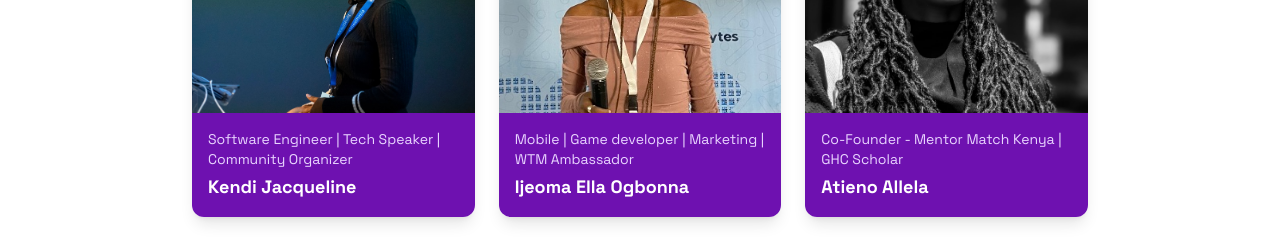
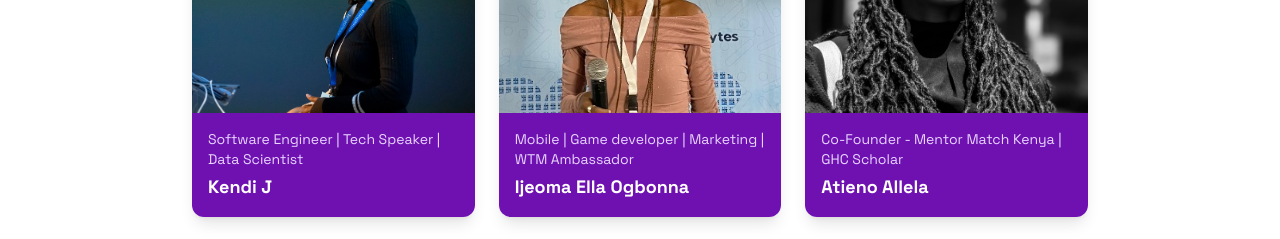
Before and after one commit to Tambua-WomenInTech-Blog/witsummitwebsite, a Next.js app: page / in a window 1280 px wide. Shown: the part 9280-9519 px from the top of the page. Built offline with nearby package versions, Linux system fonts and the light colour scheme.

Commit message:
name update (#2)

```diff
--- a/src/app/sections/organisers.tsx
+++ b/src/app/sections/organisers.tsx
@@ -39,8 +39,8 @@ const defaultOrganizers: Organizer[] = [
   },
 
   {
-    name: "Kendi Jacqueline",
-    title: "Software Engineer | Tech Speaker | Community Organizer ",
+    name: "Kendi J",
+    title: "Software Engineer | Tech Speaker | Data Scientist",
     image: "/speakers/kendi.jpeg",
   },
   {
```
